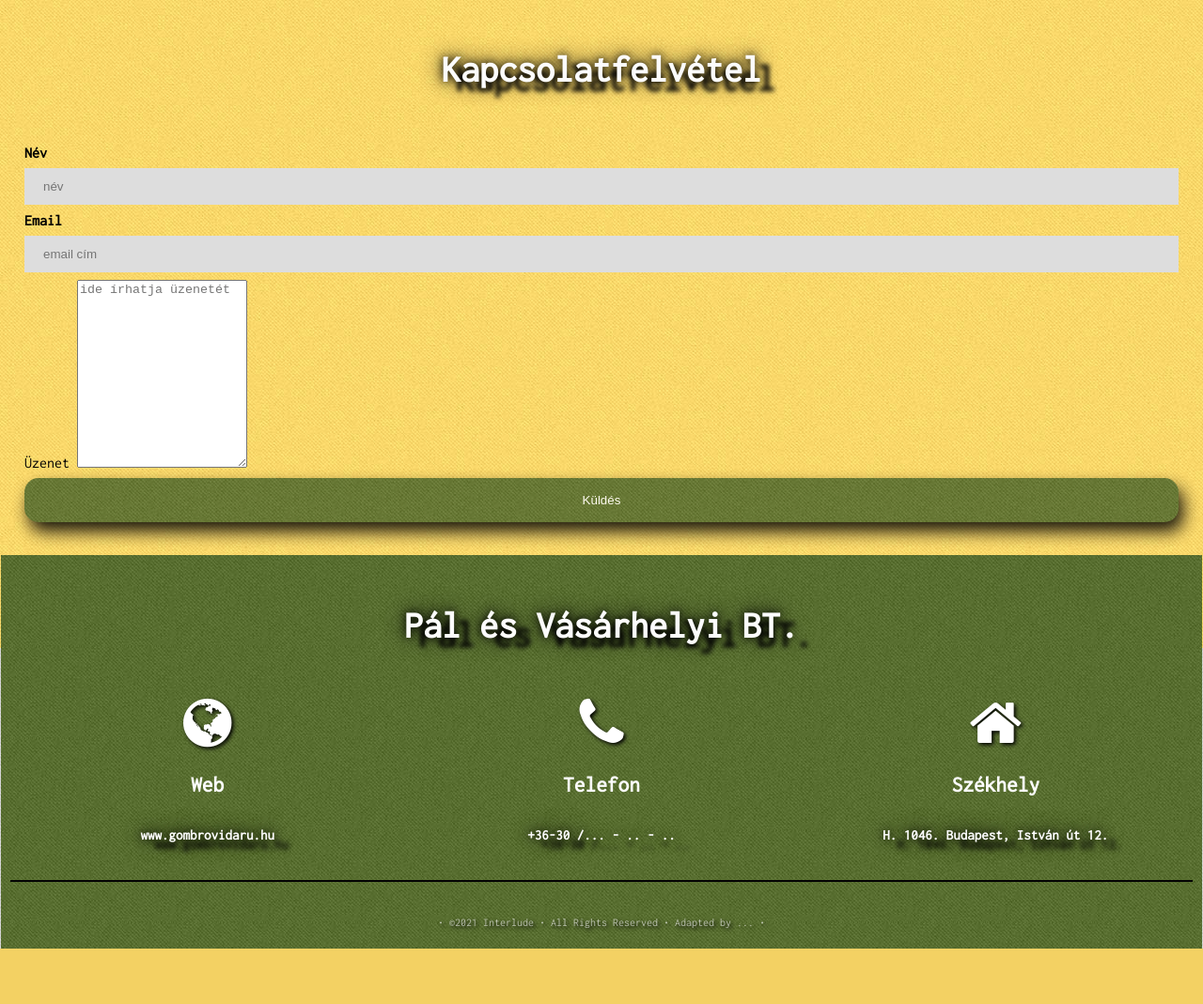
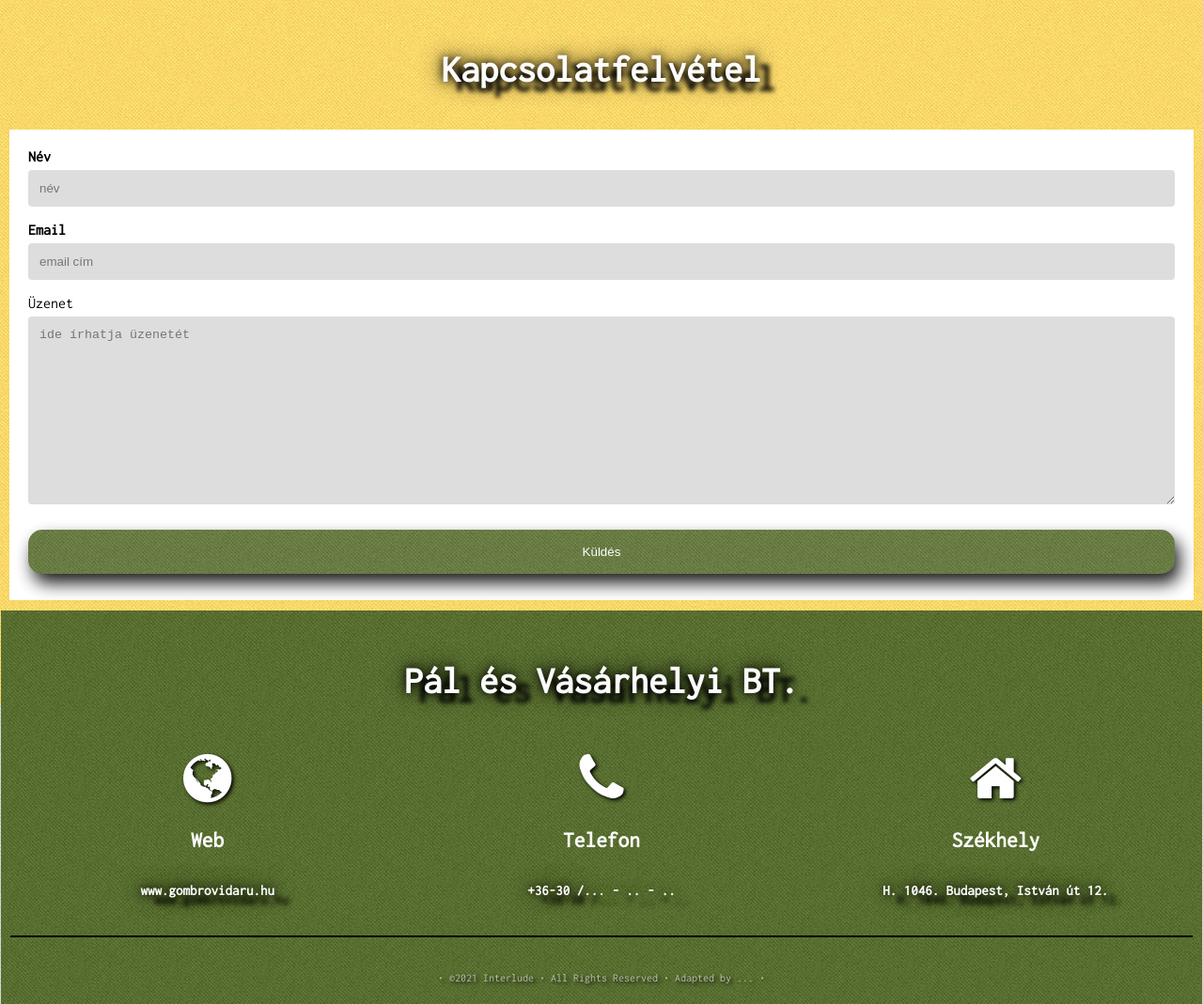
Before and after one commit to l4kyxa/AFP2021_1_LB_A, a PHP site: page /kapcsolat.php in a window 1280 px wide. Shown: the part 54-1123 px from the top of the page at 94% size. Before the commit the page ends 1064 px from the top, so only its background shows below. Run offline with PHP 8.4, Linux system fonts and the light colour scheme.

Commit message:
style.css- kapcsolat rész kódolása és ellenőrzése

```diff
--- a/Front-End/css/style.css
+++ b/Front-End/css/style.css
@@ -631,3 +631,36 @@
 
 
 /**************************************************************/
+
+
+/* KAPCSOLAT */
+input[type=text], select, textarea {
+	width: 100%;
+	background-color: #ddd;
+	padding: 12px;
+	border: 0px solid #ccc;
+	border-radius: 4px;
+	box-sizing: border-box;
+	margin-top: 6px;
+	margin-bottom: 16px;
+	resize: vertical
+}
+
+input[type=submit] {
+	background-color: #04AA6D;
+	color: white;
+	padding: 12px 20px;
+	border: none;
+	border-radius: 4px;
+	cursor: pointer;
+}
+
+input[type=submit]:hover {
+	background-color: #45a049;
+}
+
+.container {
+	border-radius: 0px;
+	background-color: #ffffff;
+	padding: 20px;
+}
```
